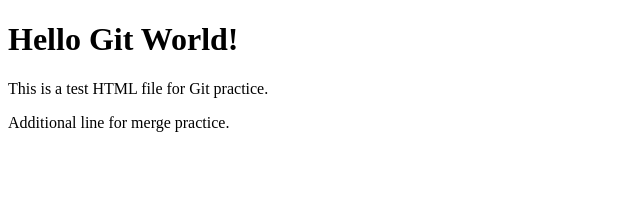
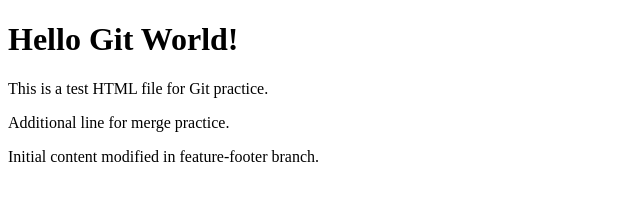
Before and after one commit to Priyadharshini-040404/source-to-destination-c-code, a plain HTML site: page index.html in a window 1280 px wide. Shown: the whole page, without its empty margins (0-640 px from the left). Drawn offline with Linux system fonts and the light colour scheme.

```diff
--- a/index.html
+++ b/index.html
@@ -7,6 +7,7 @@
   <h1>Hello Git World!</h1>
   <p>This is a test HTML file for Git practice.</p>
   <p>Additional line for merge practice.</p>
+  <p>Initial content modified in feature-footer branch.</p>
 
 </body>
 </html>
```
